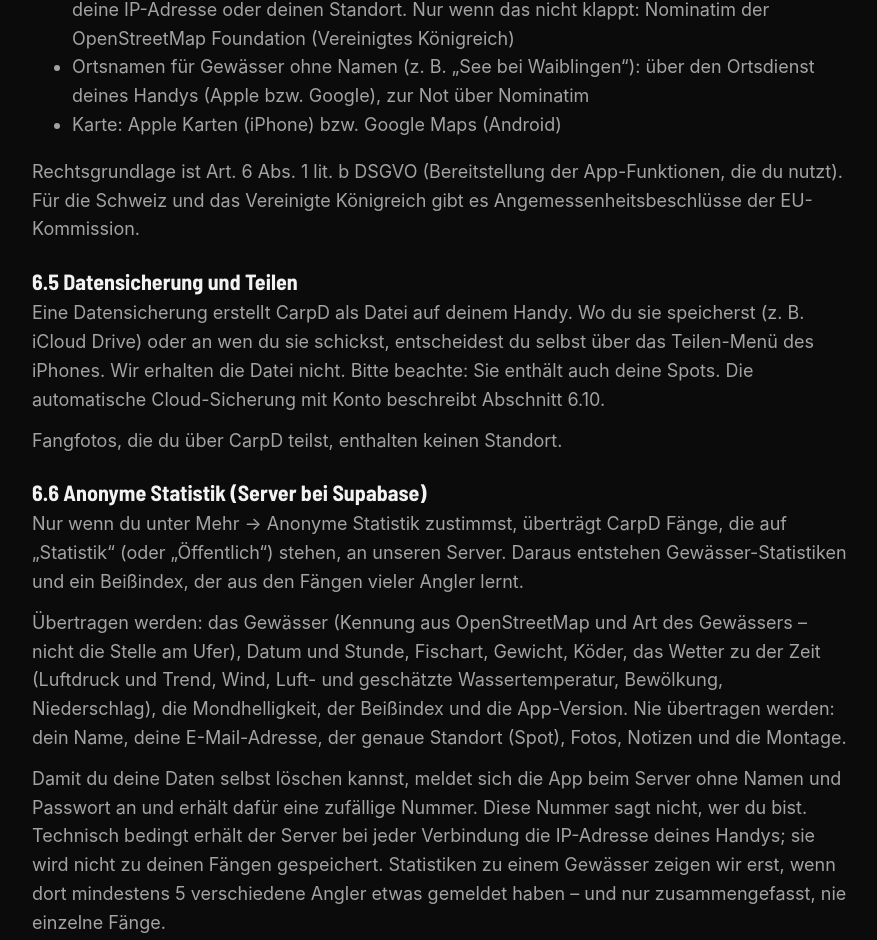
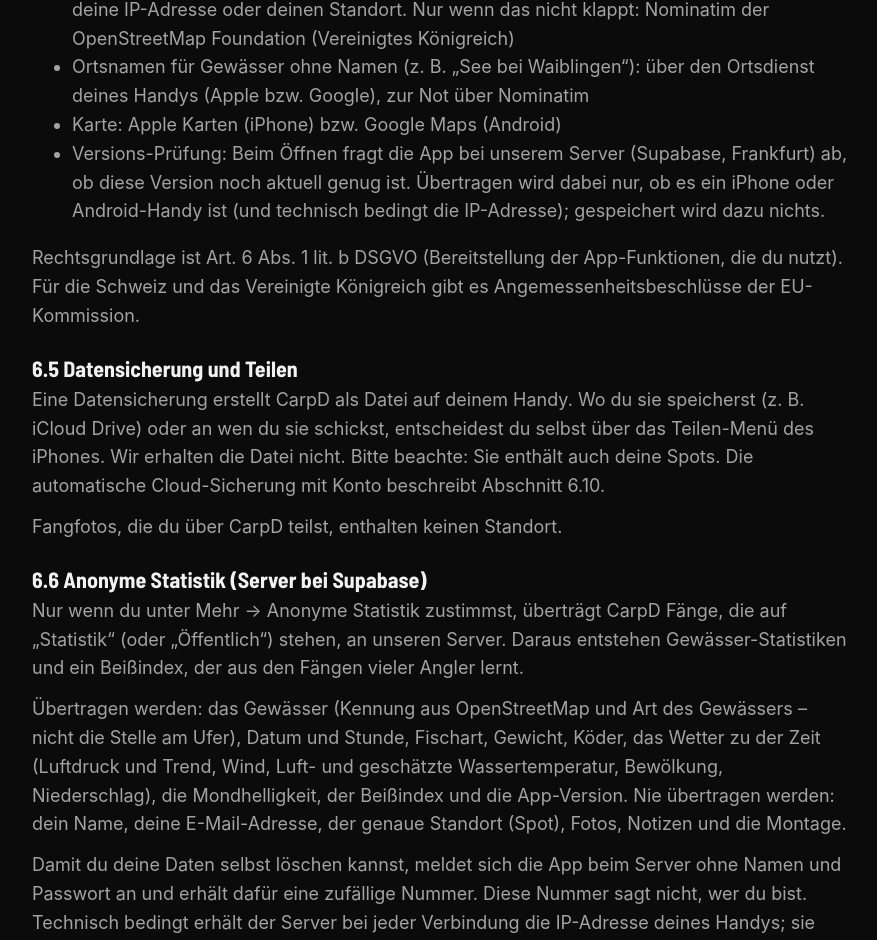
Before and after one commit to CarpD1411/carpd-webseite, a plain HTML site: page datenschutz.html in a window 1280 px wide. Shown: the part 5192-6132 px from the top of the page, without its empty margins (52-929 px from the left). Drawn offline with Linux system fonts and the light colour scheme.

Commit message:
Datenschutz: Versions-Prüfung beim Öffnen der App
Co-Authored-By: Claude Opus 5.5 <noreply@anthropic.com>

```diff
--- a/datenschutz.html
+++ b/datenschutz.html
@@ -154,6 +154,7 @@
       <li>Ortssuche: Geoapify (KEPTAGO LTD, Paphos, Zypern; Server in der EU) – die Anfrage läuft über unseren Server (Supabase, Frankfurt), Geoapify erhält nur den Suchbegriff, nicht deine IP-Adresse oder deinen Standort. Nur wenn das nicht klappt: Nominatim der OpenStreetMap Foundation (Vereinigtes Königreich)</li>
       <li>Ortsnamen für Gewässer ohne Namen (z. B. „See bei Waiblingen“): über den Ortsdienst deines Handys (Apple bzw. Google), zur Not über Nominatim</li>
       <li>Karte: Apple Karten (iPhone) bzw. Google Maps (Android)</li>
+      <li>Versions-Prüfung: Beim Öffnen fragt die App bei unserem Server (Supabase, Frankfurt) ab, ob diese Version noch aktuell genug ist. Übertragen wird dabei nur, ob es ein iPhone oder Android-Handy ist (und technisch bedingt die IP-Adresse); gespeichert wird dazu nichts.</li>
     </ul>
     <p>Rechtsgrundlage ist Art. 6 Abs. 1 lit. b DSGVO (Bereitstellung der App-Funktionen, die du nutzt). Für die Schweiz und das Vereinigte Königreich gibt es Angemessenheitsbeschlüsse der EU-Kommission.</p>
 
```
